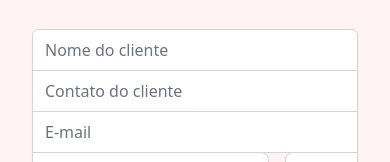
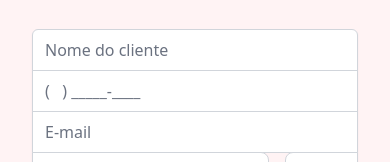
Before and after one commit to oadrianrabelo/caketter, a React (Vite) app in the folder front/: page /costumer/create in a window 390 px wide. Shown: the part 211-373 px from the top of the page. Built offline with nearby package versions, Linux system fonts and the light colour scheme; sample sign-in values are in the browser's storage.

Commit message:
feature(Costumer): creating mask for phone number input

```diff
--- a/front/src/pages/modules/costumer/CreateCostumer.tsx
+++ b/front/src/pages/modules/costumer/CreateCostumer.tsx
@@ -5,6 +5,7 @@ import { Notification } from "../../../utils/Notification";
 import { ConfirmButton } from "../../../components/ConfirmButton";
 import { useAuth } from "../../../context/AuthContext";
 import * as yup from "yup";
+import InputMask from 'react-input-mask';
 
 interface Costumer {
   name: string;
@@ -99,13 +100,14 @@ export function CreateCostumer() {
               <label htmlFor="contact" className="sr-only">
                 Contato
               </label>
-              <input
-                {...register("contact")}
-                type="text"
-                required
-                placeholder="Contato do cliente"
-                className="relative block w-full appearance-none rounded-none border border-gray-300 px-3 py-2 text-gray-900 placeholder-gray-500 focus:z-10 focus:border-indigo-500 focus: outline-none focus:ring-indigo-500 sm:text-sm"
-              />
+              <InputMask
+              mask="(99) 99999-9999"
+              required
+              {...register("contact")}
+              type="text"
+              placeholder="(   ) _____-____"
+              className="relative block w-full appearance-none rounded-none border border-gray-300 px-3 py-2 text-gray-900 placeholder-gray-500 focus:z-10 focus:border-indigo-500 focus: outline-none focus:ring-indigo-500 sm:text-sm">
+              </InputMask>
             </div>
             <div>
               <label htmlFor="email" className="sr-only">
@@ -136,7 +138,7 @@ export function CreateCostumer() {
                 </label>
                 <input
                   {...register("number")}
-                  type="text"
+                  type="number"
                   placeholder="Número"
                   className="relative block w-full appearance-none rounded-l-lg border border-gray-300 px-3 py-2 text-gray-900 placeholder-gray-500 focus:z-10 focus:border-indigo-500 focus:outline-none focus:ring-indigo-500 sm:text-sm"
                 />
--- a/front/src/pages/modules/costumer/UpdateCostumer.tsx
+++ b/front/src/pages/modules/costumer/UpdateCostumer.tsx
@@ -4,6 +4,7 @@ import { Modal } from "../../../components/Modal";
 import { Notification } from "../../../utils/Notification";
 import { ConfirmButton } from "../../../components/ConfirmButton";
 import { useAuth } from "../../../context/AuthContext";
+import InputMask from "react-input-mask";
 
 interface CostumerProps {
   id: number;
@@ -85,11 +86,14 @@ export function UpdateCostumer({ id }: CostumerProps) {
                     <label className="block mb-2 text-sm font-medium text-gray-900">
                       Contato
                     </label>
-                    <input
+                    <InputMask
+                      mask="(99) 99999-9999"
+                      required
                       {...register("contact")}
                       type="text"
-                      className=" bg-gray-50 border border-gray-300 text-gray-900 text-sm rounded-lg focus:ring-blue-500 focus:border-blue-500 block w-full p-2.5"
-                    />
+                      placeholder="(  ) _____-____"
+                      className="g-gray-50 border border-gray-300 text-gray-900 text-sm rounded-lg focus:ring-blue-500 focus:border-blue-500 block w-full p-2.5"
+                    ></InputMask>
                   </div>
                   <div>
                     <label className="block mb-2 text-sm font-medium text-gray-900">
@@ -118,7 +122,7 @@ export function UpdateCostumer({ id }: CostumerProps) {
                       </label>
                       <input
                         {...register("number")}
-                        type="text"
+                        type="number"
                         className=" bg-gray-50 border border-gray-300 text-gray-900 text-sm rounded-lg focus:ring-blue-500 focus:border-blue-500 block w-full p-2.5"
                       />
                     </div>
```
Also changed, not shown: 1 other file (tests, documents, lock files or other folders).
